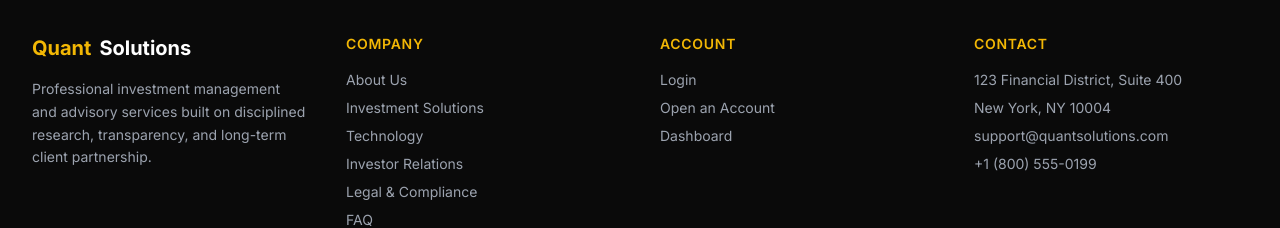
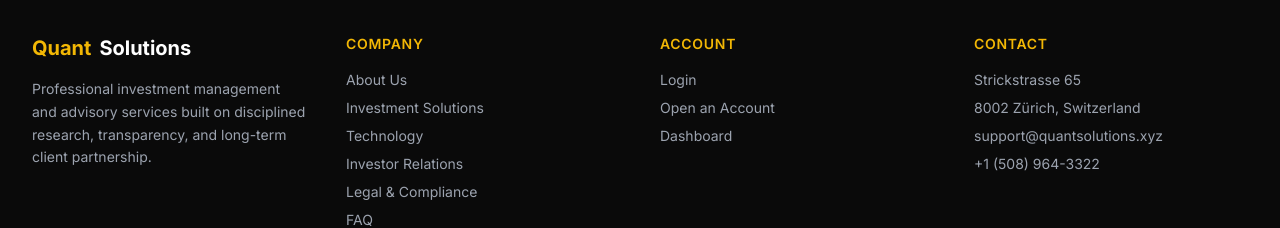
Before and after one commit to jeanserver/Quantsolutions, a React (Vite) app in the folder frontend/: page / in a window 1280 px wide. Shown: the part 1797-2025 px from the top of the page. Built offline with nearby package versions, Linux system fonts and the light colour scheme; no server answers.

Commit message:
Update Footer.jsx

```diff
--- a/frontend/src/components/layout/Footer.jsx
+++ b/frontend/src/components/layout/Footer.jsx
@@ -49,10 +49,10 @@ function Footer() {
             Contact
           </h4>
           <ul className="mt-4 space-y-2 text-sm text-gray-400">
-            <li>123 Financial District, Suite 400</li>
-            <li>New York, NY 10004</li>
-            <li>support@quantsolutions.com</li>
-            <li>+1 (800) 555-0199</li>
+            <li>Strickstrasse 65</li>
+            <li>8002 Zürich, Switzerland</li>
+            <li>support@quantsolutions.xyz</li>
+            <li>+1 (508) 964-3322</li>
           </ul>
         </div>
       </div>
```
